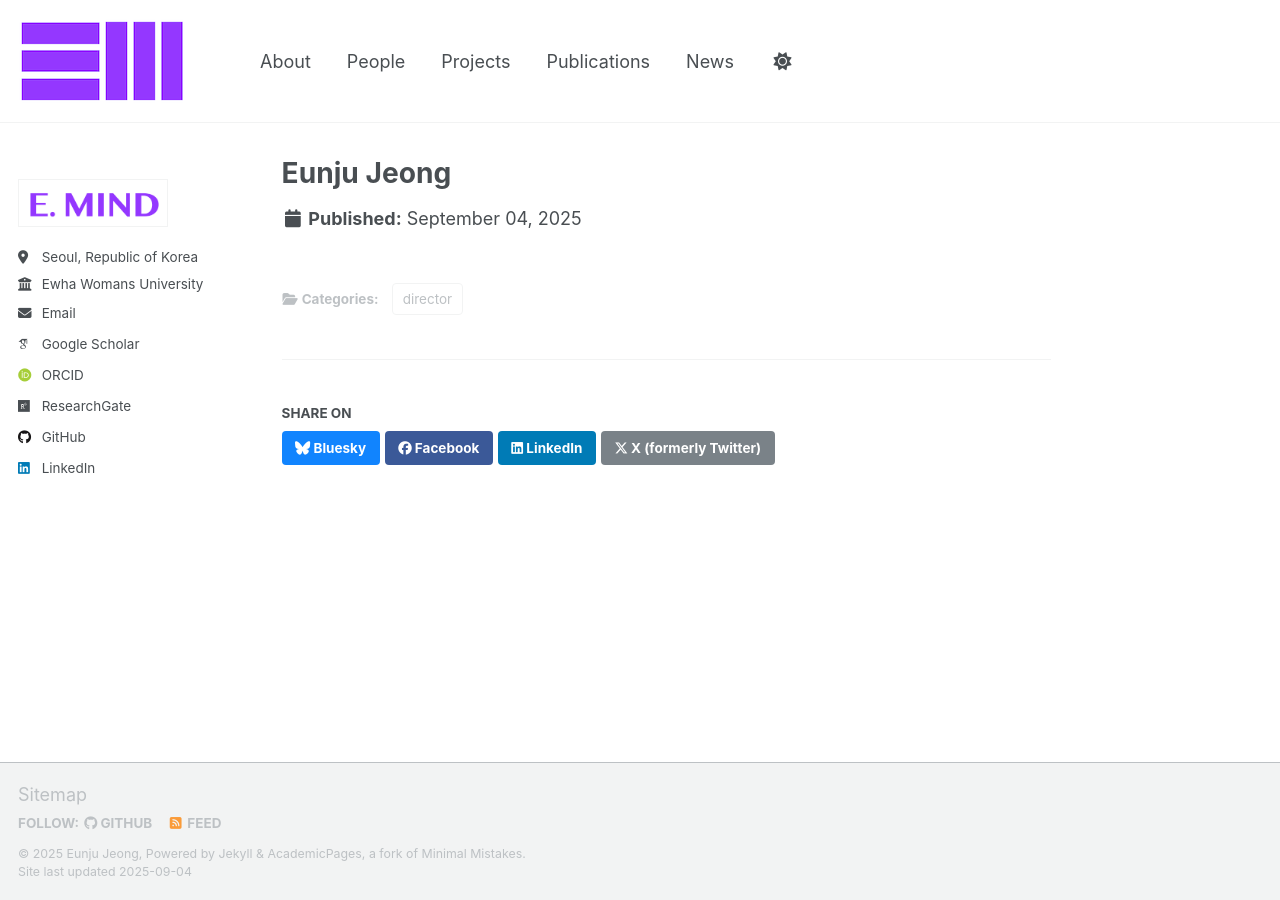
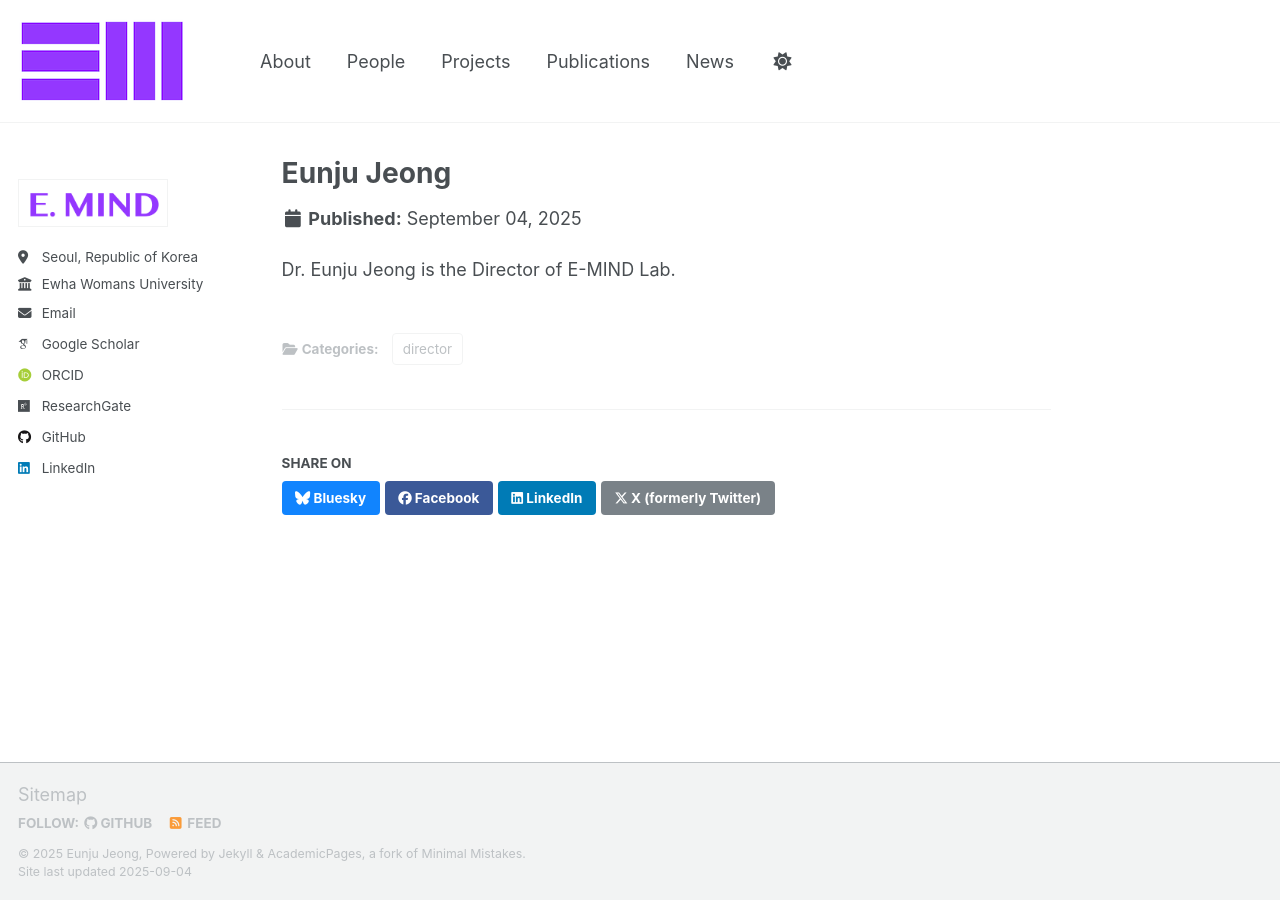
Before and after one commit to eunjujeong/E.MIND, a Jekyll site: the page built from _people/director_ejeong.md, in a window 1280 px wide. Built offline with Jekyll 4.4.1, drawn with Linux system fonts in a browser that asks for light colours; some web fonts are replaced; a script that is not in the unit is left out.

Commit message:
Update director_ejeong.md

```diff
--- a/_people/director_ejeong.md
+++ b/_people/director_ejeong.md
@@ -3,9 +3,8 @@ title: "Eunju Jeong"
 collection: people
 category: director
 permalink: /people/director_ejeong
-excerpt: 'Professor & Director, Department of Music Therapy'
-position: "Professor & Director"
-department: "Department of Music Therapy"
-institution: "Ewha Womans University"
+excerpt: 'Professor & Director,<br> Department of Music Therapy, Graduate School,<br> Ewha Womans University'
 email: "ejeong@ewha.ac.kr"
 ---
+
+Dr. Eunju Jeong is the Director of E-MIND Lab.
```
